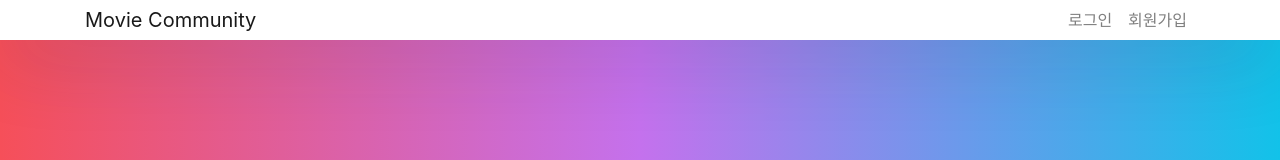
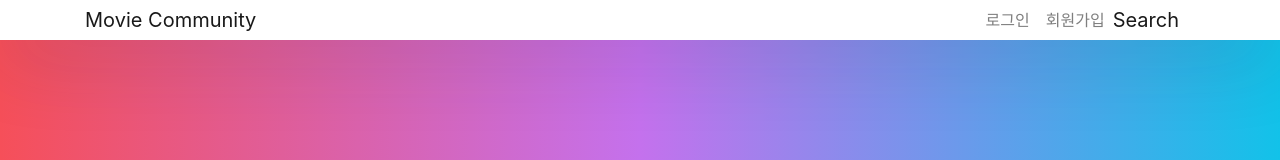
Before and after one commit to CodingWarriorss/movie_community, a React (Create React App) app in the folder movie-community_react-app/: page / in a window 1280 px wide. Shown: the top 160 px of the page. Built offline with nearby package versions, Linux system fonts and the light colour scheme.

Commit message:
fix : naver api 기능 시험 컴포넌트 추가

```diff
--- a/movie-community_react-app/src/App.js
+++ b/movie-community_react-app/src/App.js
@@ -8,6 +8,7 @@ import SignupComponent from "./component/signup/SignupComponent";
 import MenuForAuthenticated from "./component/menu/MenuForAuthenticated";
 import MenuForUnauthenticated from "./component/menu/MenuForUnauthenticated";
 import MainTest from "./component/MainTest";
+import SearchbarTest from "./component/SearchbarTest";
 
 class App extends Component {
 
@@ -27,6 +28,8 @@ class App extends Component {
                                 {/*로그인 상태별 네비게이션 메뉴 분리*/}
                                 {access === null ?
                                     <MenuForUnauthenticated/> : <MenuForAuthenticated/>}
+
+                                <Link className="navbar-brand" to={"/search"}>Search</Link>
                             </div>
                         </div>
                     </nav>
@@ -34,6 +37,7 @@ class App extends Component {
                     <div className="outer">
                         <div className="inner">
                             <Switch>
+                                <Route path="/search" component={SearchbarTest}></Route>
                                 <Route path="/logout" component={LogoutComponent}/>
                                 <Route path="/login" component={LoginComponent}/>
                                 <Route path="/signup" component={SignupComponent}/>
```
